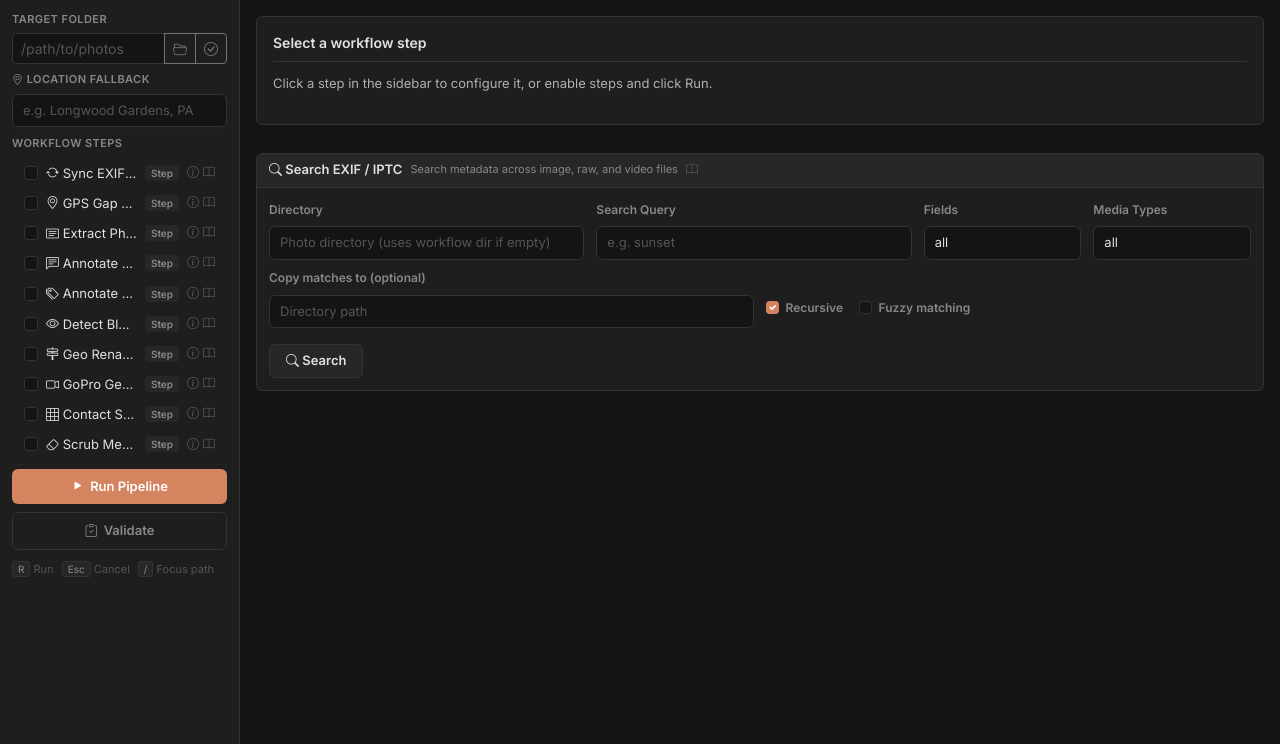
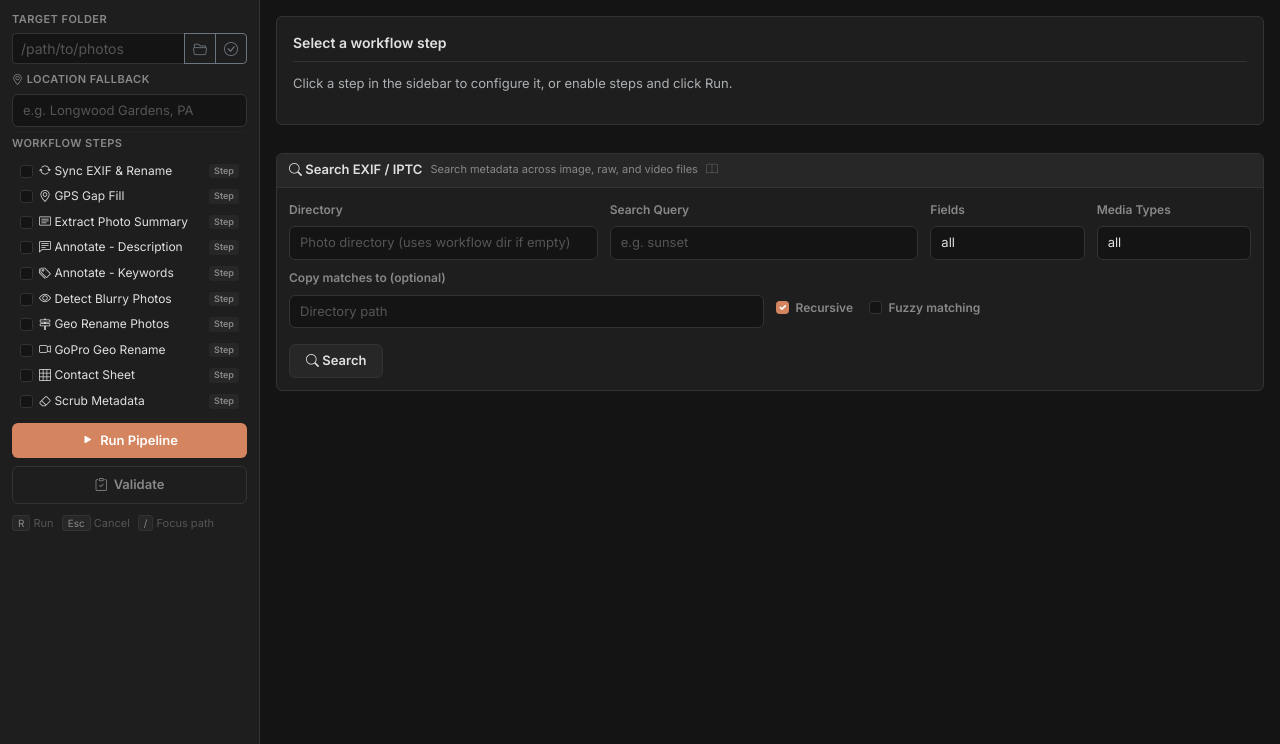
Before and after one commit to igoros777/photoshell, a Python web app: template ui/flask/templates/index.html in a window 1280 px wide. Shown: the part 56-800 px from the top of the page. Run offline with Jinja, Linux system fonts and the light colour scheme; the template is opened without the code that fills it, so the values that code supplies are empty; some libraries are stand-ins or nearby versions.

Commit message:
Fix review findings: rate limit cleanup, sidebar width, step labels
- Fix rate limit memory leak: clean up dead IP keys from _request_times
- Sync DESIGN.md sidebar width to 260px (matches CSS)
- Fix sidebar step labels: allow text wrapping, hide action icons
  until hover, widen sidebar to 260px for better readability

Co-Authored-By: Claude Opus 4.6 (1M context) <noreply@anthropic.com>

```diff
--- a/ui/flask/static/css/style.css
+++ b/ui/flask/static/css/style.css
@@ -115,8 +115,8 @@ body {
 }
 
 .app-sidebar {
-    width: 240px;
-    min-width: 240px;
+    width: 260px;
+    min-width: 260px;
     background: var(--ps-surface);
     border-right: 1px solid var(--ps-border);
     overflow-y: auto;
@@ -195,14 +195,15 @@ body {
 
 .sidebar-step {
     display: flex;
-    align-items: center;
-    gap: var(--ps-space-sm);
-    padding: 6px var(--ps-space-md);
+    align-items: flex-start;
+    gap: 6px;
+    padding: 5px var(--ps-space-sm);
     border-radius: var(--ps-radius-sm);
     cursor: pointer;
-    font-size: 13px;
+    font-size: 12px;
     transition: background 150ms ease;
     user-select: none;
+    position: relative;
 }
 
 .sidebar-step:hover {
@@ -216,29 +217,29 @@ body {
 
 .sidebar-step .form-check-input {
     margin: 0;
+    margin-top: 2px;
     flex-shrink: 0;
-    width: 14px;
-    height: 14px;
+    width: 13px;
+    height: 13px;
     cursor: pointer;
 }
 
 .sidebar-step-label {
     flex: 1;
     min-width: 0;
-    overflow: hidden;
-    text-overflow: ellipsis;
-    white-space: nowrap;
+    line-height: 1.3;
 }
 
 .sidebar-step-badge {
-    font-size: 10px;
+    font-size: 9px;
     font-weight: 600;
-    padding: 1px 6px;
+    padding: 1px 5px;
     border-radius: var(--ps-radius-sm);
     background: var(--ps-surface2);
     color: var(--ps-text-muted);
     white-space: nowrap;
     flex-shrink: 0;
+    margin-top: 1px;
 }
 
 .sidebar-step-badge.step-warn {
@@ -248,13 +249,18 @@ body {
 }
 
 .sidebar-step-actions {
-    display: flex;
+    display: none;
     gap: 4px;
     flex-shrink: 0;
+    margin-top: 1px;
+}
+
+.sidebar-step:hover .sidebar-step-actions {
+    display: flex;
 }
 
 .sidebar-step-actions i {
-    font-size: 12px;
+    font-size: 11px;
     color: var(--ps-text-dim);
     cursor: pointer;
     transition: color 150ms ease;
```
Also changed, not shown: DESIGN.md (+2 -2 lines), ui/flask/app.py (+7 -3 lines).
